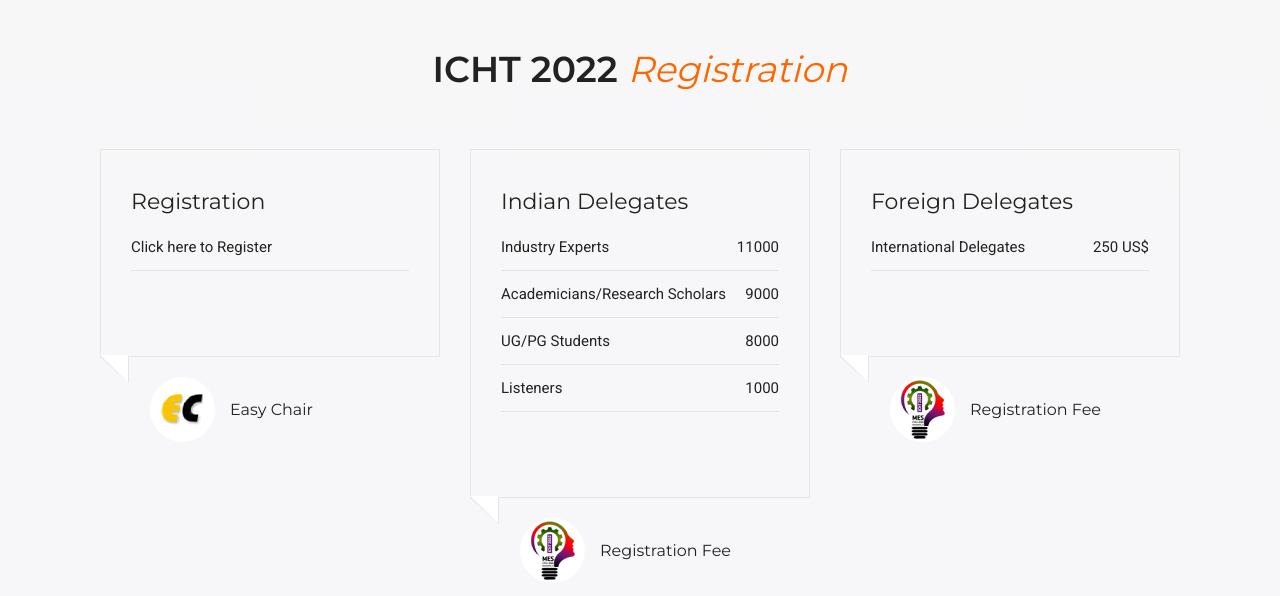
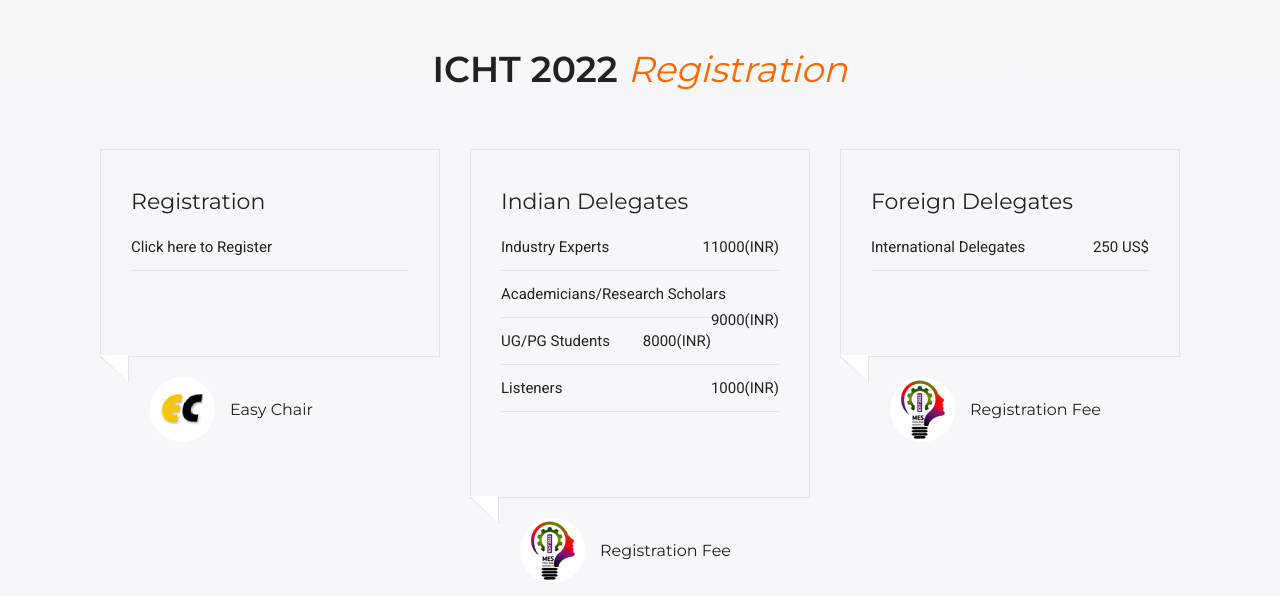
Before and after one commit to sarangi/ICHT2022, a PHP site: page /callforpaper.php in a window 1280 px wide. Shown: the part 835-1431 px from the top of the page. Run offline with PHP 8.4, Linux system fonts and the light colour scheme; data that the repository does not hold is empty; some libraries are stand-ins or nearby versions.

Commit message:
INR Updation

```diff
--- a/callforpaper_details_2.php
+++ b/callforpaper_details_2.php
@@ -110,10 +110,10 @@
 							<!-- Widget Header -->
 							<h5 class="widget-header">Indian Delegates</h5>
 							<ul class="category-list m-0 p-0">
-								<li>Industry Experts<span class="float-right">11000</span></li>
-								<li>Academicians/Research Scholars<span class="float-right">9000</span></li>
-								<li>UG/PG Students<span class="float-right">8000</span></li>
-								<li>Listeners<span class="float-right">1000</span></li>
+								<li>Industry Experts<span class="float-right">11000(INR)</span></li>
+								<li>Academicians/Research Scholars<span class="float-right">9000(INR)</span></li>
+								<li>UG/PG Students<span class="float-right">8000(INR)</span></li>
+								<li>Listeners<span class="float-right">1000(INR)</span></li>
 							</ul>
 						</div>
 					</div>
```
